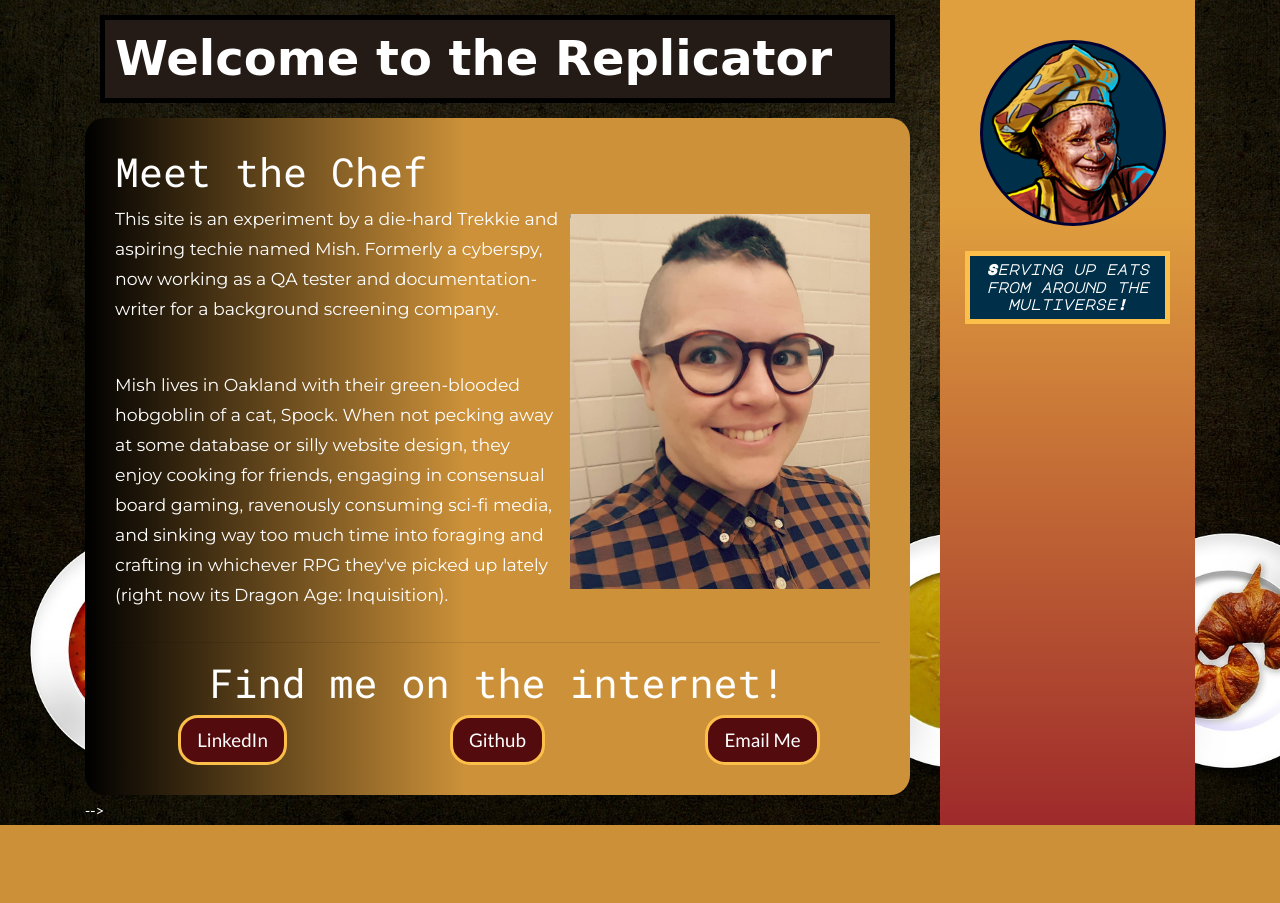
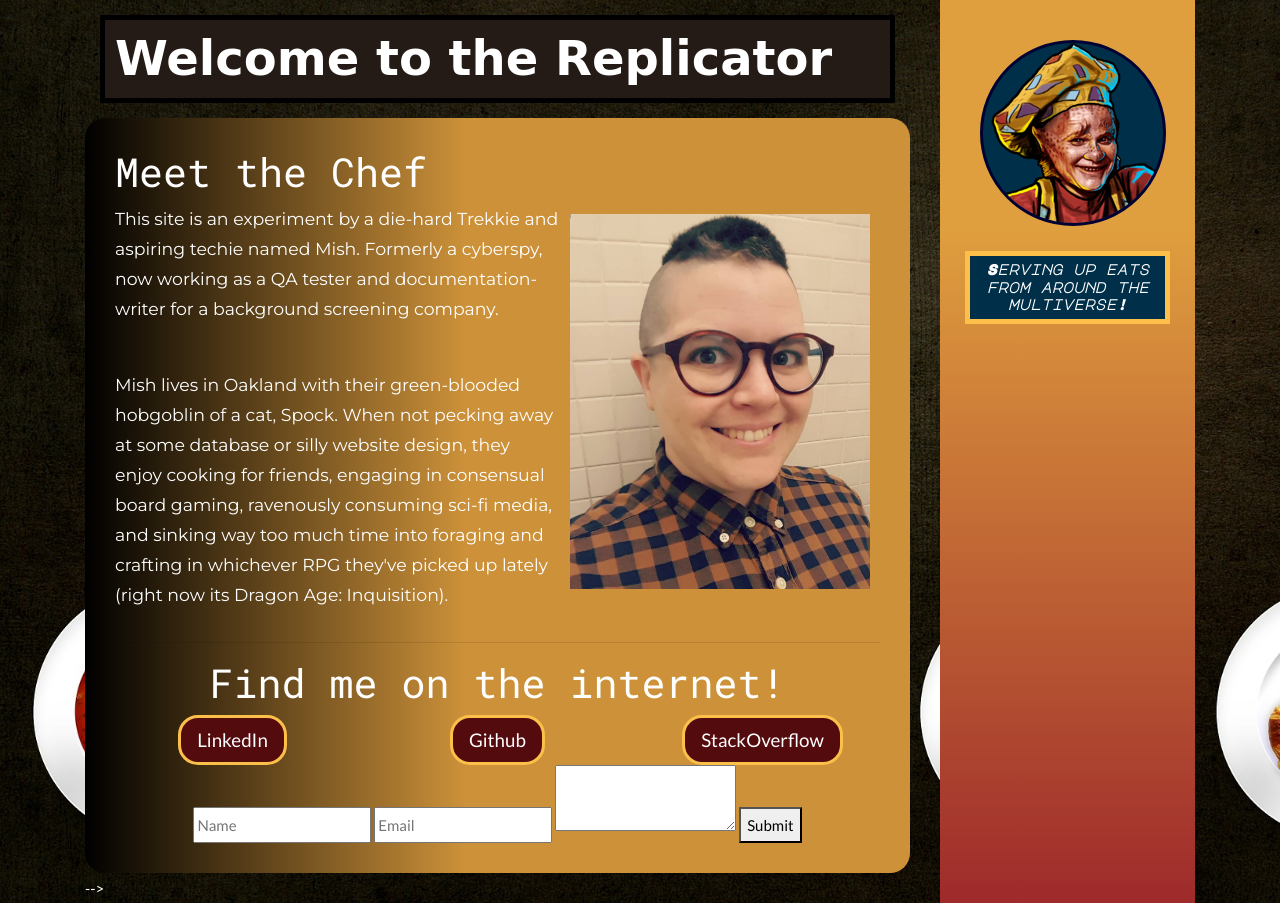
Before and after one commit to mishkatonik/replicator-django, a Python web app: template templates/meet-the-chef.html in a window 1280 px wide. Before the commit the page ends 825 px from the top, so only its background shows below. Run offline with Jinja, Linux system fonts and the light colour scheme; the template is opened without the code that fills it, so the values that code supplies are empty; some libraries are stand-ins or nearby versions; some web fonts are replaced.

Commit message:
added basic form to meet-the-chef and send_message func to views from MailGun example

```diff
--- a/templates/meet-the-chef.html
+++ b/templates/meet-the-chef.html
@@ -33,8 +33,18 @@
 								<a href="https://github.com/mishkatonik" target="_blank"><button type="button" class="btn btn-primary btn-lg">Github</button></a>
 							</div>
 							<div class="col" align="center">
-								<a href="mailto:mishell.mercer@gmail.com" target="_blank"><button type="button" class="btn btn-primary btn-lg">Email Me</button></a>
+								<a href="https://stackoverflow.com/users/12065347/mish-mercer" target="_blank"><button type="button" class="btn btn-primary btn-lg">StackOverflow</button></a>
 							</div>
 						</div>
+                        <div class="row">
+                            <div class="col" align="center">
+                                <form action="/meet-the-chef" method="POST">
+                                    <input name="name" placeholder="Name" />
+                                    <input name="email" type="email" placeholder="Email" />
+                                    <textarea name="message..."> </textarea>
+                                    <button type="submit">Submit</button>
+                                </form>
+                            </div>
+                        </div>
     				</div>
                 {% endblock content %}
```
Also changed, not shown: views.py (+10 -0 lines).
